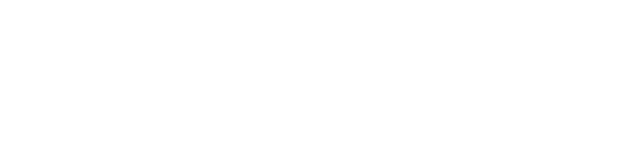
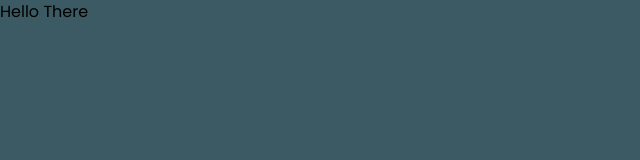
Before and after one commit to NyabutiBrian/royal-porters-website, a website: page original_designs/build/index.html in a window 1280 px wide. Shown: the whole page, without its empty margins (0-640 px from the left). Drawn offline with Linux system fonts and the light colour scheme.

Commit message:
added tailwind

```diff
--- a/original_designs/package.json
+++ b/original_designs/package.json
@@ -4,7 +4,7 @@
   "description": "",
   "main": "index.js",
   "scripts": {
-    "test": "echo \"Error: no test specified\" && exit 1"
+    "build": "npx tailwindcss -i ./src/input.css -o ./build/css/style.css --watch"
   },
   "keywords": [],
   "author": "",
--- a/original_designs/src/input.css
+++ b/original_designs/src/input.css
@@ -1,3 +1,5 @@
+@import url('https://fonts.googleapis.com/css2?family=Poppins&display=swap');
+
 @tailwind base;
 @tailwind components;
 @tailwind utilities;
--- a/original_designs/tailwind.config.js
+++ b/original_designs/tailwind.config.js
@@ -2,7 +2,17 @@
 module.exports = {
   content: ['./build/*.html'],
   theme: {
-    extend: {},
+    extend: {
+      colors: {
+        primary: '#3B5A64',
+        secondary: '#6D8D97',
+        whity: '#C9D8DD',
+        darky: '#1F3050',
+      },
+      fontFamily: {
+        Poppins: ['Poppins']
+      }
+    },
   },
   plugins: [],
 }
```
Also changed, not shown: original_designs/build/css/style.css (added), original_designs/build/index.html.
